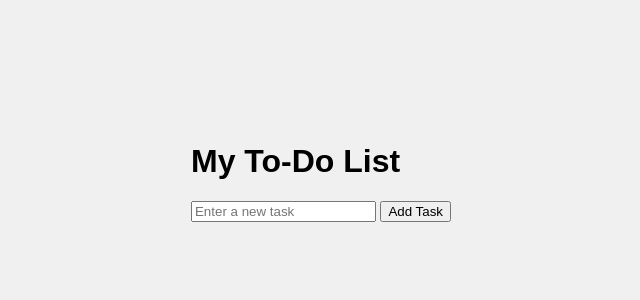
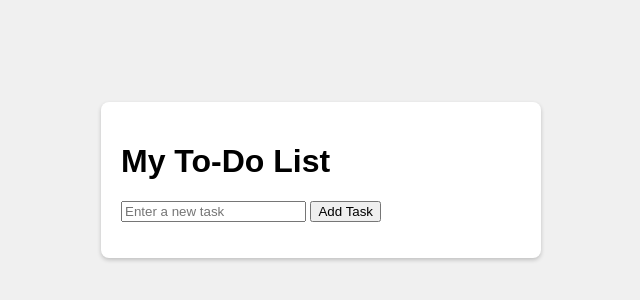
Before and after one commit to bblack-jewENT/dynamic-to-do-list-js, a plain HTML site: page index.html in a window 1280 px wide. Shown: the part 220-520 px from the top of the page, without its empty margins (319-959 px from the left). Drawn offline with Linux system fonts and the light colour scheme.

Commit message:
Add style to the todo-app element tag.

```diff
--- a/styles.css
+++ b/styles.css
@@ -7,3 +7,12 @@ body {
   height: 100vh;
   margin: 0;
 }
+
+#todo-app {
+    width: 100%;
+    max-width: 400px;
+    background: #fff;
+    padding: 20px;
+    border-radius: 8px;
+    box-shadow: 0 2px 4px rgba(0,0,0,0.2);
+}
```
